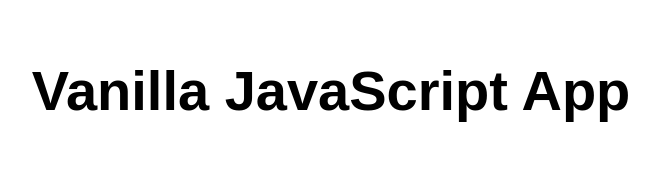
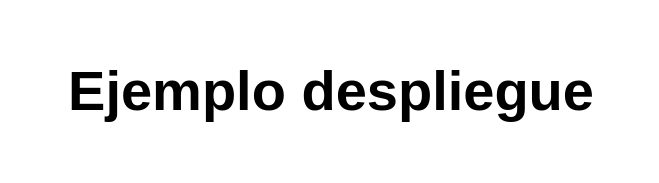
Before and after one commit to demosadso/miprimerachamba, a website: page src/index.html in a window 1280 px wide. Shown: the whole page, without its empty margins (309-968 px from the left). Drawn offline with Linux system fonts and the light colour scheme.

Commit message:
Primer cambio

```diff
--- a/src/index.html
+++ b/src/index.html
@@ -5,12 +5,12 @@
   <meta charset="UTF-8">
   <meta name="viewport" content="width=device-width, initial-scale=1.0">
   <link rel="stylesheet" href="styles.css">
-  <title>Vanilla JavaScript App</title>
+  <title>workshopAzureGit</title>
 </head>
 
 <body>
   <main>
-    <h1>Vanilla JavaScript App</h1>
+    <h1>Ejemplo despliegue</h1>
   </main>
 </body>
 
```
